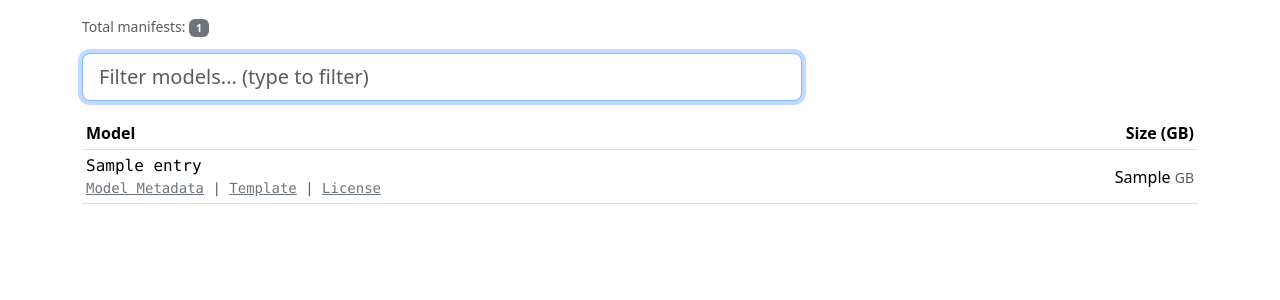
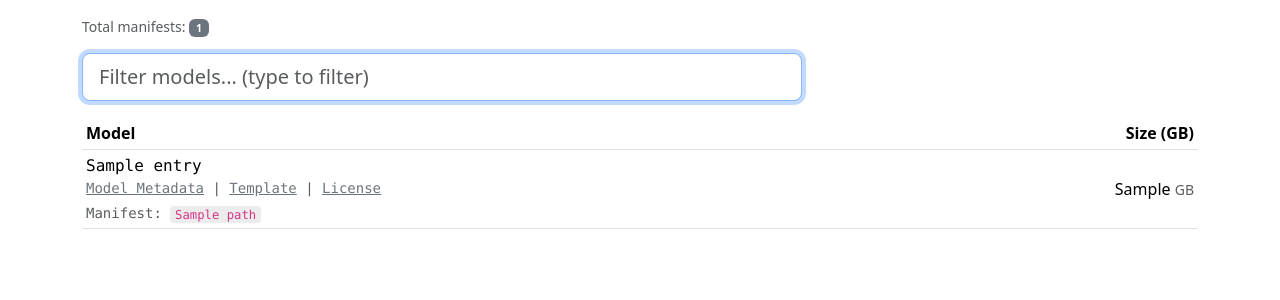
Before and after one commit to berndfo/ollama-inspect, a Flask app: template ollama-inspect/templates/ollama_index.html in a window 1280 px wide. Shown: the part 87-387 px from the top of the page. Run offline with Flask 3, Linux system fonts and the light colour scheme; the template is opened without the code that fills it: most values are stand-ins (such as "Sample title", 1, 10 or a date in 2020); parts of the project's set-up code (start-up, migrations or seed data) failed here and were passed over.

Commit message:
refine tool

```diff
--- a/ollama-inspect/templates/ollama_index.html
+++ b/ollama-inspect/templates/ollama_index.html
@@ -70,6 +70,7 @@
                     {% else %}
                       <span class="text-decoration-none">{{ e.name }}</span>
                     {% endif %}
+                    <div class="small text-muted mt-1">Manifest: <code title="Manifest file path">{{ e.path }}</code></div>
                   </td>
                   <td class="text-end">
                     {% if e.model_gb %}
```
